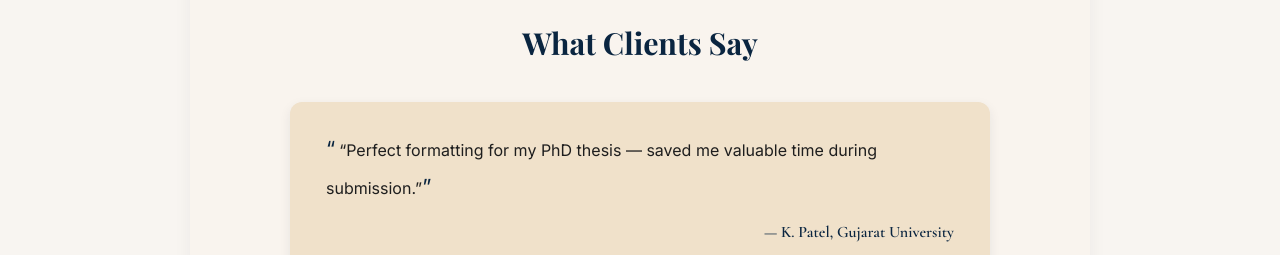
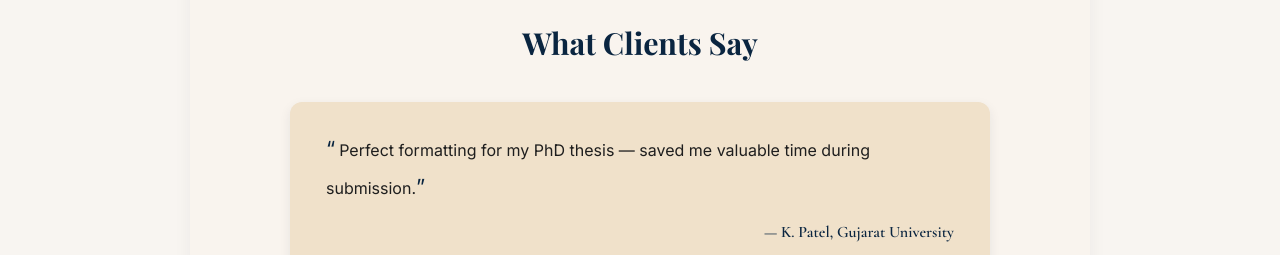
Before and after one commit to digital-typist/digital-typist-lts, a Next.js app: page / in a window 1280 px wide. Shown: the part 2600-2855 px from the top of the page. Built offline with nearby package versions, Linux system fonts and the light colour scheme.

Commit message:
Update page.js

```diff
--- a/src/app/page.js
+++ b/src/app/page.js
@@ -146,12 +146,12 @@ export default function HomePage() {
       </section>
 
       {/* ===== TESTIMONIALS ===== */}
-      <section id="reviews" className="testimonials">
+      <section className="testimonials">
         <h2>What Clients Say</h2>
         <blockquote className="testi">
           <p>
-            “Perfect formatting for my PhD thesis — saved me valuable time
-            during submission.”
+            Perfect formatting for my PhD thesis — saved me valuable time during
+            submission.
           </p>
           <footer>— K. Patel, Gujarat University</footer>
         </blockquote>
```
